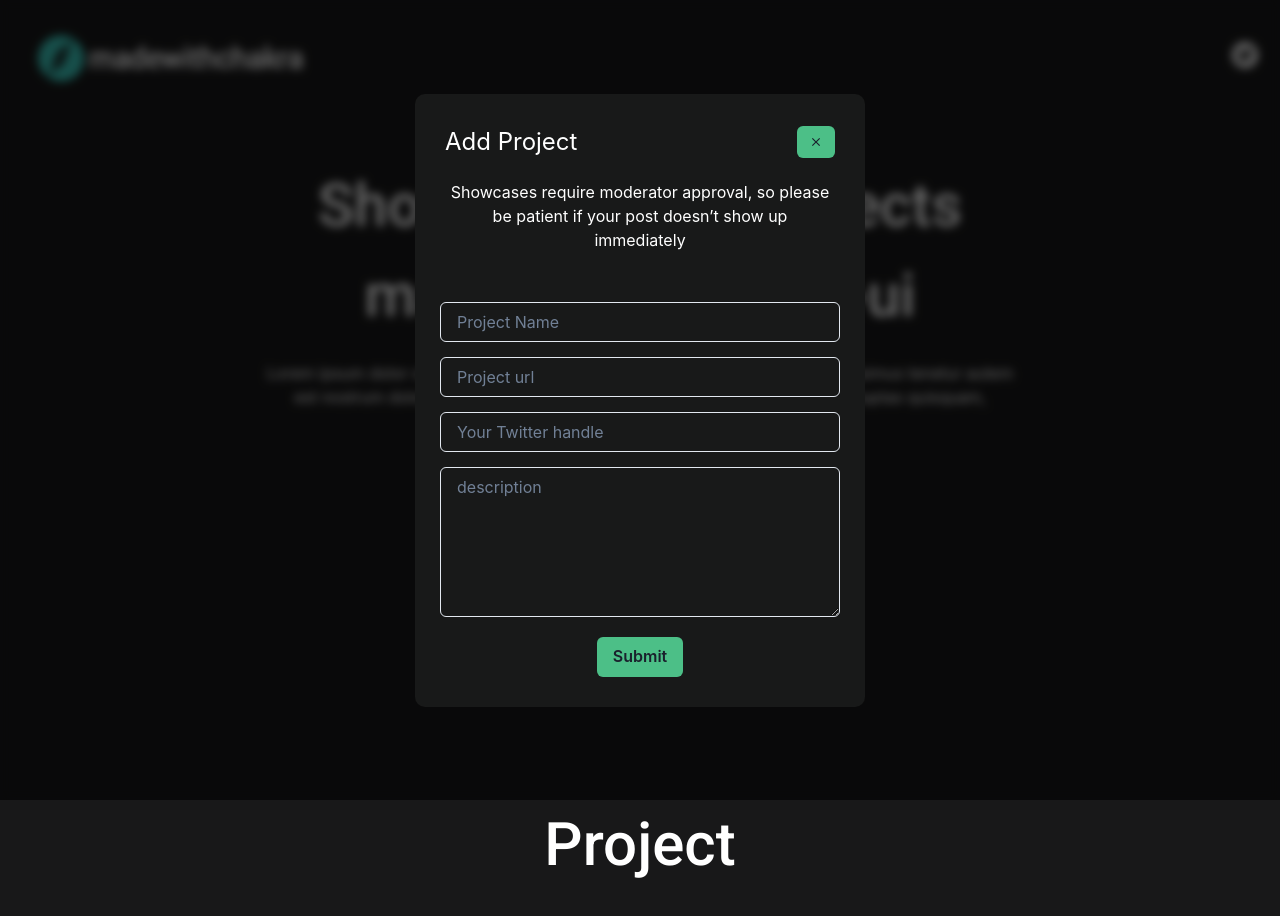
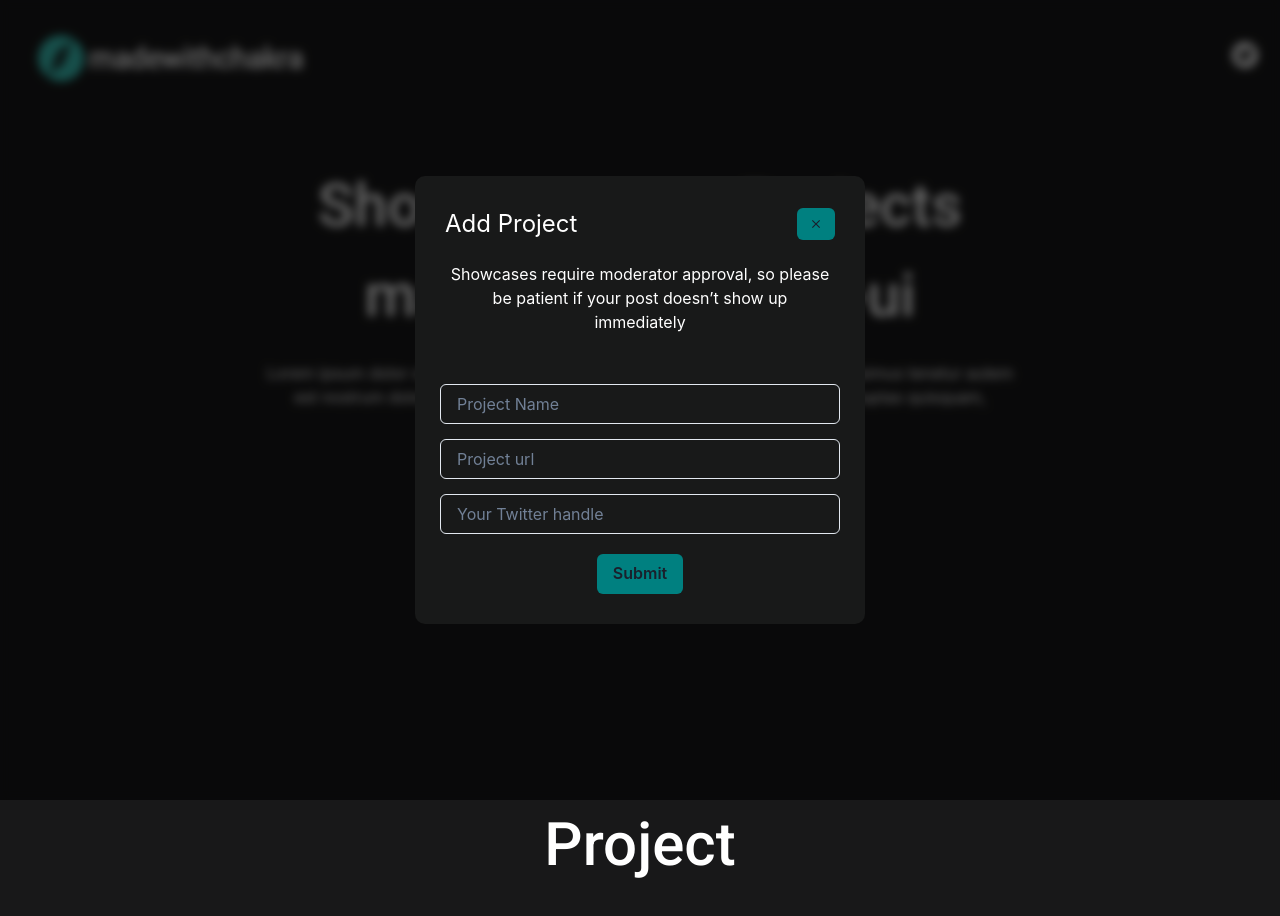
Before and after one commit to devtofunmi/madewithchakra, a React (Vite) app: page / in a window 1280 px wide. Both pictures are taken after a click on the button "Submit Projects". Shown: the top 916 px of the page. Built offline with nearby package versions, Linux system fonts and the light colour scheme; grey boxes are pictures that could not be loaded.

Commit message:
change the bg to teal

```diff
--- a/src/components/SubmitProject.jsx
+++ b/src/components/SubmitProject.jsx
@@ -6,9 +6,9 @@ const SubmitProject = ({ isOpen, closePopup, addNewProject }) => {
   const [projectName, setProjectName] = useState("");
   const [url, setUrl] = useState("");
   const [twitterHandle, setTwitterHandle] = useState("");
-  const [description, setDescription] = useState("");
+
   const handleSubmit = () => {
-    addNewProject(projectName, url, twitterHandle, description);
+    addNewProject(projectName, url, twitterHandle);
   };
 
   return (
@@ -44,7 +44,7 @@ const SubmitProject = ({ isOpen, closePopup, addNewProject }) => {
               Add Project
             </Text>
             <Button
-              bg={"#4cbf87"}
+              bg={"teal"}
               _hover={{
                 backgroundColor: "rgba(#181819, 0.2)",
               }}
@@ -83,18 +83,10 @@ const SubmitProject = ({ isOpen, closePopup, addNewProject }) => {
                 setTwitterHandle(e.target.value);
               }}
             />
-            <Textarea
-              mt={"15px"}
-              placeholder="description"
-              h={"150px"}
-              onChange={(e) => {
-                setDescription(e.target.value);
-              }}
-            />
 
             <Button
               mt={"20px"}
-              bg={"#4cbf87"}
+              bg={"teal"}
               _hover={{
                 backgroundColor: "rgba(#181819, 0.2)",
               }}
```
